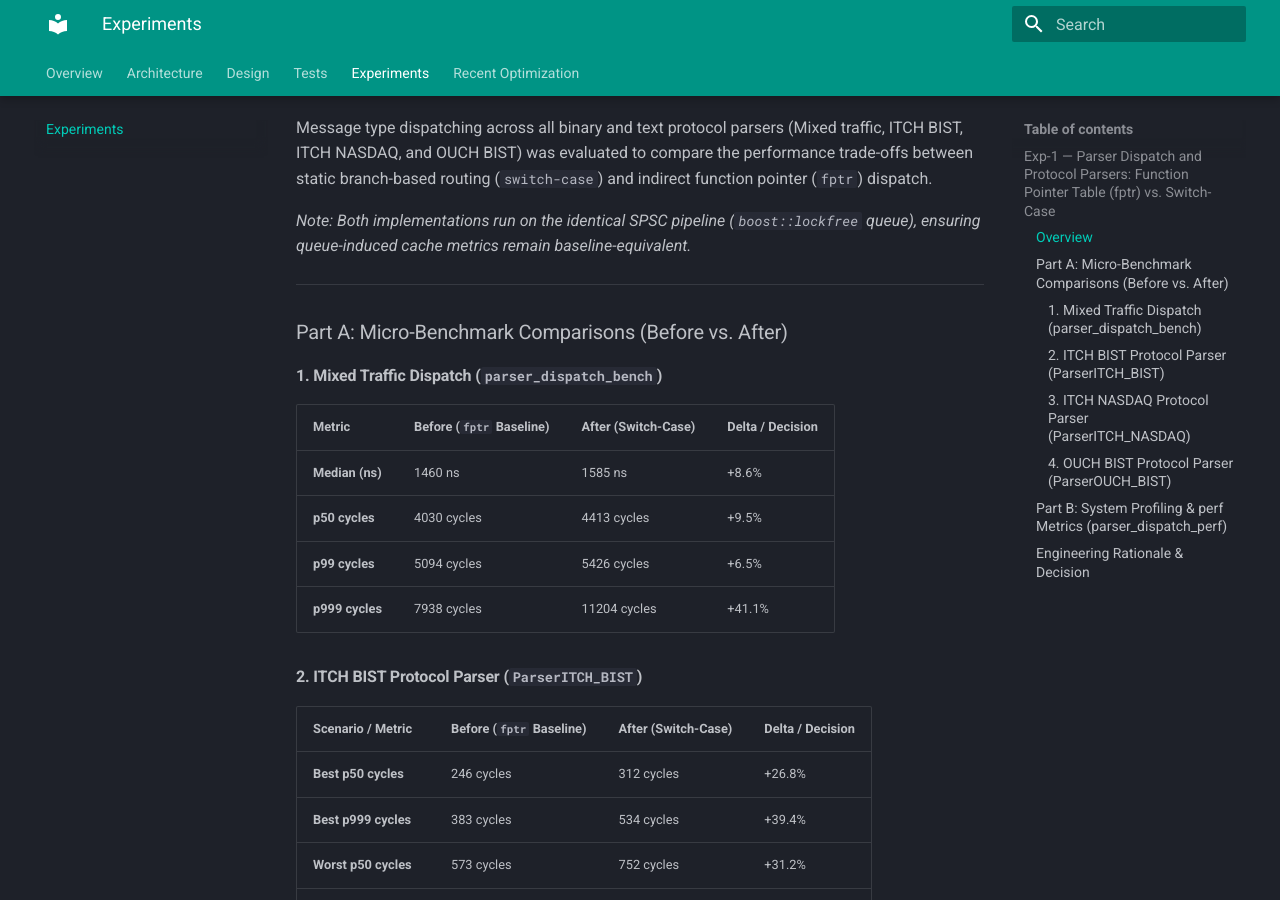
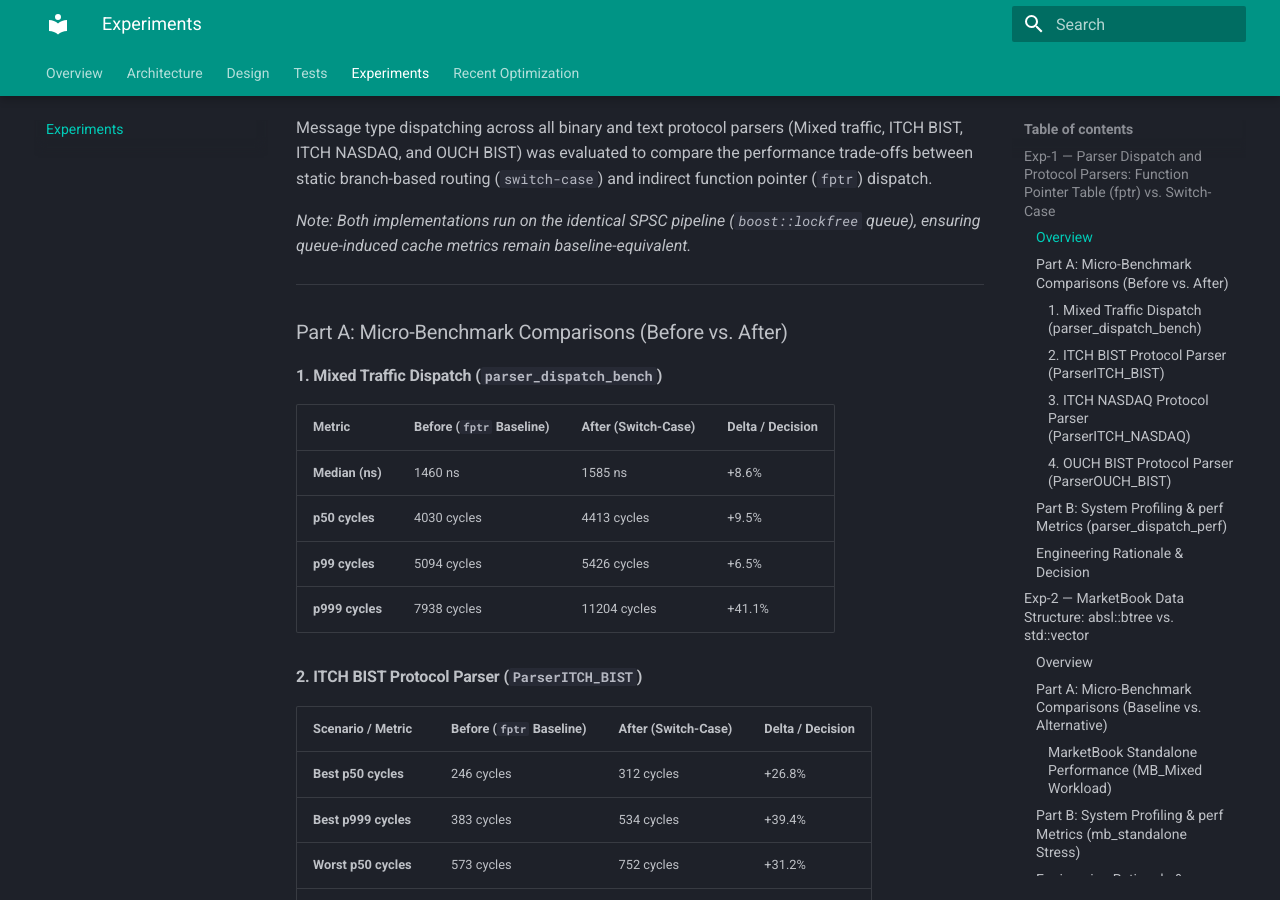
Before and after one commit to UmutCanDundar/TradingEngine-docs, an MkDocs documentation site: the page built from docs/experiments.md, in a window 1280 px wide and 900 px high, scrolled down 362 px. Built offline with MkDocs 1.6.1 and Material for MkDocs 9.7.7, drawn with Linux system fonts in a browser that asks for light colours.

Commit message:
Updated Recent Opts

```diff
--- a/docs/experiments.md
+++ b/docs/experiments.md
@@ -10,7 +10,6 @@
 Message type dispatching across all binary and text protocol parsers (Mixed traffic, ITCH BIST, ITCH NASDAQ, and OUCH BIST) was evaluated to compare the performance trade-offs between static branch-based routing (`switch-case`) and indirect function pointer (`fptr`) dispatch.
 
 *Note: Both implementations run on the identical SPSC pipeline (`boost::lockfree` queue), ensuring queue-induced cache metrics remain baseline-equivalent.*
-
 
 ---
 
@@ -68,8 +67,9 @@
 * **Why it was rejected:** Large `switch-case` blocks over frequent message type discriminators increase branch misprediction penalties and instruction cache pressure in hot loops. Function pointers (`fptr`) provide clean, predictable, and isolated execution routing without bloating the dispatch block.
 * **Outcome:** Switch-case dispatch is rejected across the board; **`fptr` routing remains in production**.
 
+---
 
-# Exp-2 — MarketBook Data Structure: `absl::btree` vs. `std::vector`
+## Exp-2 — MarketBook Data Structure: `absl::btree` vs. `std::vector`
 
 ### Overview
 The core order book data structure within the standalone MarketBook component was evaluated to compare performance trade-offs between cache-friendly B-Tree node indexing (`absl::btree`) and contiguous flat-array storage (`std::vector`).
```
Also changed, not shown: docs/optimization.md (+2 -1 lines).
